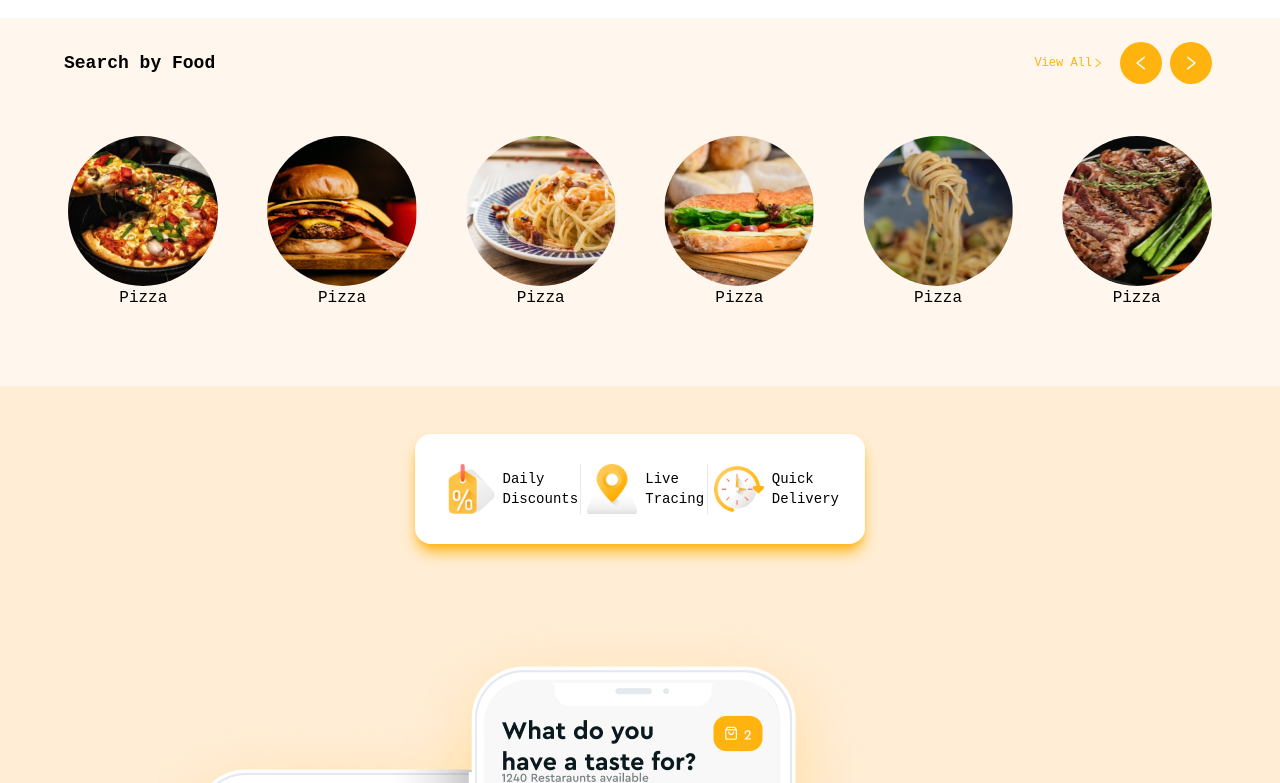
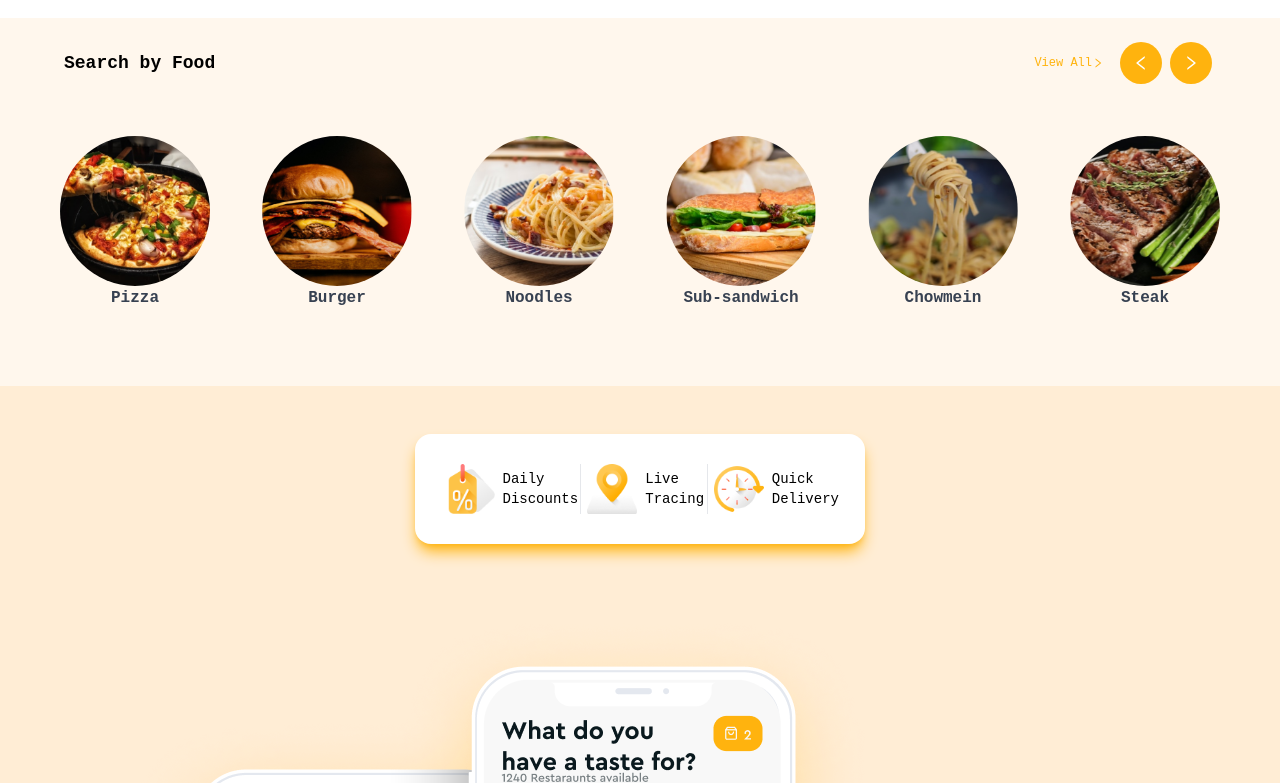
Before and after one commit to Efoneli/est, a React (Create React App) app: page / in a window 1280 px wide. Shown: the part 2597-3380 px from the top of the page. Built offline with nearby package versions, Linux system fonts and the light colour scheme.

Commit message:
search finish

```diff
--- a/src/pages/BestDeals.jsx
+++ b/src/pages/BestDeals.jsx
@@ -8,7 +8,7 @@ import order from "../components/Assets/images/order.png";
 function BestDeals() {
   return (
     <>
-      <div className="bg-white grid gap-6 place-items-center m-8 p-5">
+      <div className="bg-white grid gap-10 place-items-center m-8 p-5">
         <div className="max-w-sm shadow-xl rounded-lg flex flex-col items-center justify-center md:flex-row md:max-w-xl">
           <div>
             <div className="p-5">
--- a/src/pages/SearchFood.jsx
+++ b/src/pages/SearchFood.jsx
@@ -31,7 +31,7 @@ function SearchFood() {
                 </div>
             </div>
 
-        <div className='grid grid-cols-3 my-8 p-5 phone:grid-cols-6'>
+        <div className='grid grid-cols-3 gap-5 my-8 p-5 text-gray-700 font-bold phone:grid-cols-6'>
             <div className='flex flex-col justify-start items-center'>
                 <img src={search1} alt="food" className='rounded-full h-[150px] w-[150px]' />
                 <p>Pizza</p>
@@ -39,27 +39,27 @@ function SearchFood() {
 
             <div className='flex flex-col justify-start items-center'>
                 <img src={search2} alt="food" className='rounded-full h-[150px] w-[150px]' />
-                <p>Pizza</p>
+                <p>Burger</p>
             </div>
 
             <div className='flex flex-col justify-start items-center'>
                 <img src={search3} alt="food" className='rounded-full h-[150px] w-[150px]' />
-                <p>Pizza</p>
+                <p>Noodles</p>
             </div>
 
             <div className='flex flex-col justify-start items-center'>
                 <img src={search4} alt="food" className='rounded-full h-[150px] w-[150px]' />
-                <p>Pizza</p>
+                <p>Sub-sandwich</p>
             </div>
 
              <div className='flex flex-col justify-start items-center'>
                 <img src={search5} alt="food" className='rounded-full h-[150px] w-[150px]' />
-                <p>Pizza</p>
+                <p>Chowmein</p>
             </div>
 
             <div className='flex flex-col justify-start items-center'>
                 <img src={search6} alt="food" className='rounded-full h-[150px] w-[150px]' />
-                <p>Pizza</p>
+                <p>Steak</p>
             </div>
         </div>
 
```
